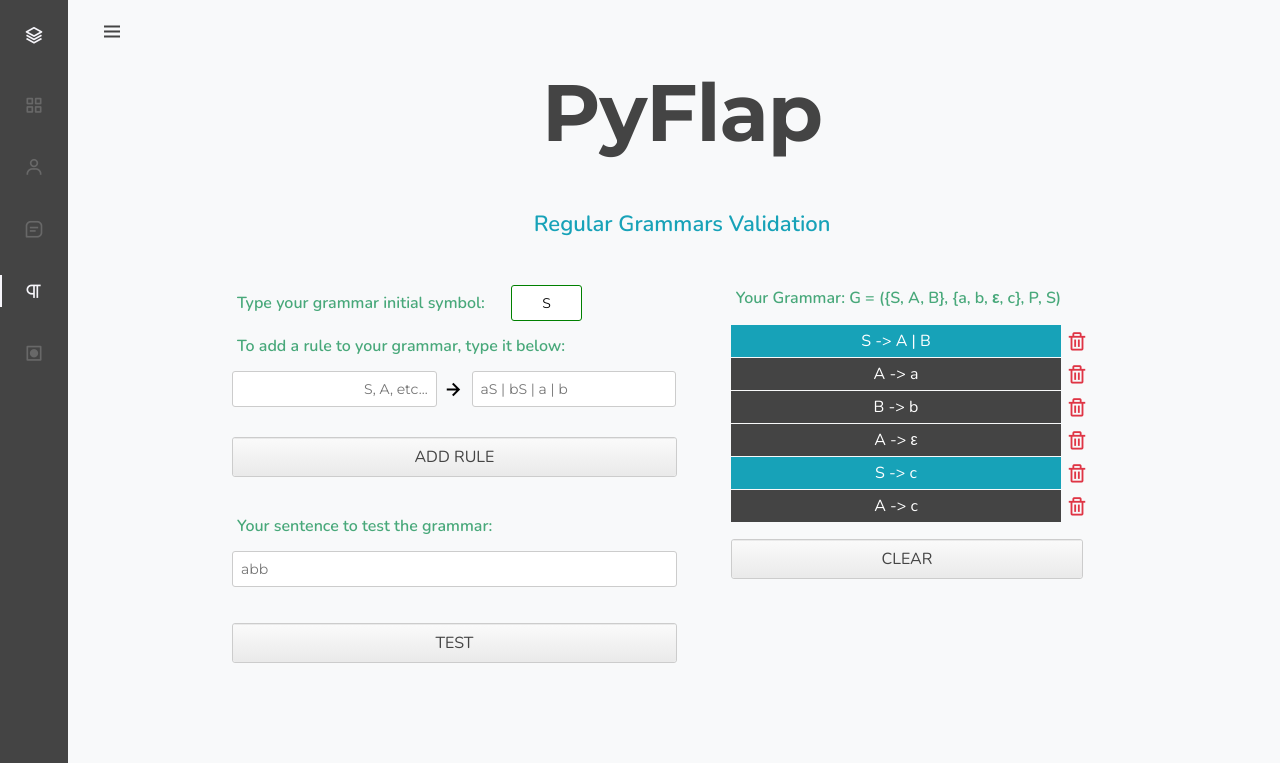
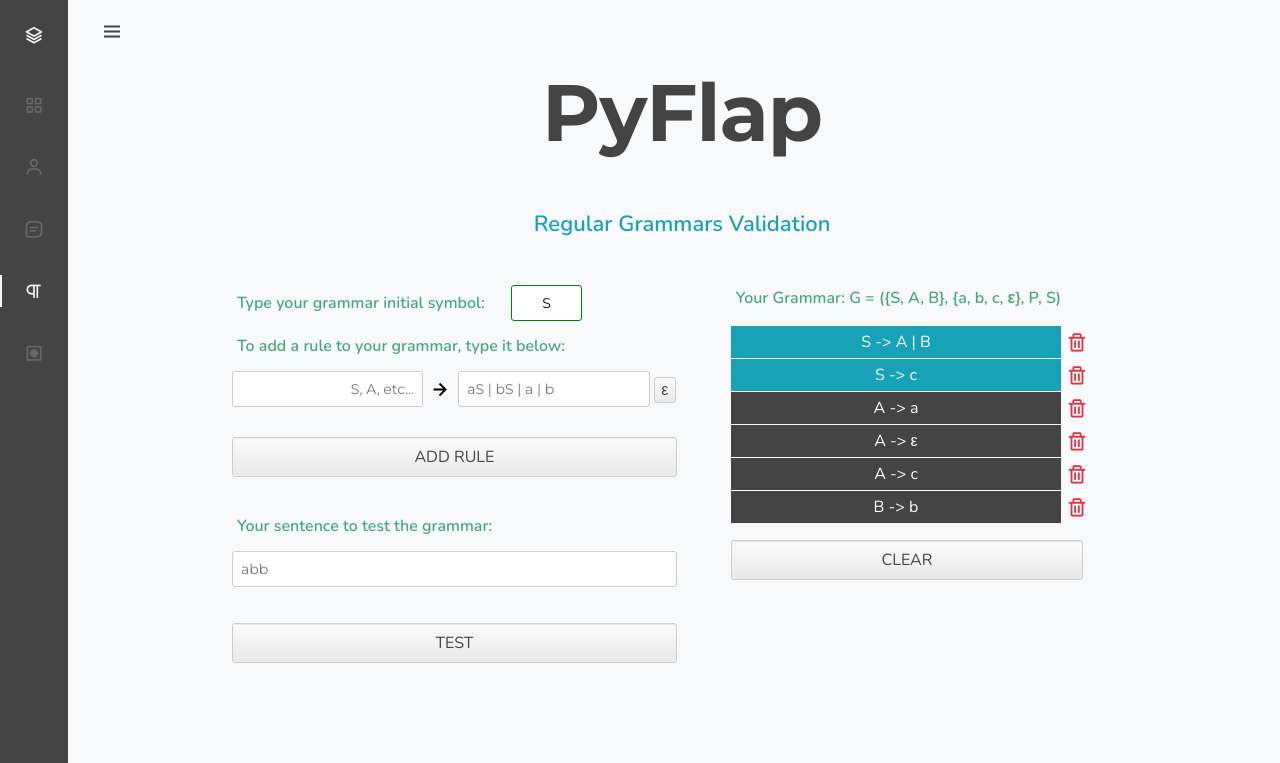
Before and after one commit to SeaSkyThe/PyFlap, a Django app: page /grammars/ in a window 1280 px wide. Shown: the top 763 px of the page. Run offline with Django 3.2, Linux system fonts and the light colour scheme; data comes from the database, SQL or seed files in the repository; both versions use the stored data as it was after the commit; some libraries are stand-ins or nearby versions.

Commit message:
Ordering rules list - Grammar

```diff
--- a/PyFlap/grammars/models.py
+++ b/PyFlap/grammars/models.py
@@ -38,7 +38,11 @@
                     if symbol.islower() and not symbol in terminals:
                         terminals.append(symbol)
 
-        definition = f"G = ({{{', '.join(non_terminals)}}}, {{{', '.join(terminals)}}}, P, {self.initial})"
+        non_terminals.remove(self.initial) # removendo o simbolo inicial para ordernar a lista e manter ele em primeiro
+        non_terminals.sort()
+        terminals.sort()
+
+        definition = f"G = ({{{self.initial}, {', '.join(non_terminals)}}}, {{{', '.join(terminals)}}}, P, {self.initial})"
 
         return definition
 
--- a/PyFlap/grammars/views.py
+++ b/PyFlap/grammars/views.py
@@ -44,7 +44,7 @@
     else: # caso seja uma GET REQUEST (ou seja, chamando a pagina)
         context['grammarform'] = GrammarForm(initial={'grammarInitial': grammar.initial}) # Passando os formularios que serão exibidos
         context['grammartestform'] = GrammarTestForm()
-        context['rules_objects'] = Rule.get_all(grammar.pk) # Enviando todas as regras da gramática para o template
+        context['rules_objects'] = Rule.get_all(grammar.pk).order_by('left_side')# Enviando todas as regras da gramática para o template
         context['grammar_definition'] = grammar.generate_definition()
         context['grammar'] = grammar
 
--- a/PyFlap/static/css/grammars/grammars-page.css
+++ b/PyFlap/static/css/grammars/grammars-page.css
@@ -73,7 +73,7 @@
     margin-top: 1em;
     margin-bottom: 1em;
     color: black;
-    width: 46%;
+    width: 43%;
 }
 
 input#grammar_initial {
@@ -128,6 +128,31 @@
 }
 
 /* BUTTONS */
+button#empty_string_rule_button {
+    text-align: center;
+    width: 5%;
+    background: #eaeaea;
+
+    height: auto;
+    padding: 0;
+    border: 1px solid #ccc;
+    border-radius: 3px 3px 3px 3px;
+    display: inline;
+
+
+    cursor: pointer;
+    border-radius: 3px;
+    background-image: -moz-linear-gradient(#fafafa, #eaeaea);
+    background-image: -webkit-linear-gradient(#fafafa, #eaeaea);
+    background-image: linear-gradient(#fafafa, #eaeaea);
+    background-repeat: repeat-x;
+    color: #444444;
+}
+
+button#empty_string_rule_button:hover {
+    border-color: black;
+}
+
 #test_button_div {
     margin-top: 1em;
     padding: 0;
--- a/PyFlap/static/js/grammars/grammars.js
+++ b/PyFlap/static/js/grammars/grammars.js
@@ -49,7 +49,7 @@
 
 // INPUT DO LADO DIREITO DA REGRA
 grammar_right_side_input.addEventListener("input", function (event) {
-    if (matchPattern(this.value)) { // Se for uma letra ou "|" ou " "
+    if (matchPattern(this.value) || this.value === "ε") { // Se for uma letra ou "|" ou " " ou ε
 
         this.style.borderColor = 'green';
     }
@@ -70,7 +70,7 @@
     if (typeof string !== 'string') {
         return false
     }
-    return /^[a-zA-Z| ]+$/.test(string)
+    return /^[a-zA-Z|ε ]+$/.test(string)
 }
 function isLetter(character) {
     if (typeof character !== 'string') {
@@ -85,3 +85,12 @@
     }
     return false
 }
+
+
+// EVENT LISTENER BOTAO DE CADEIA VAZIA
+const empty_button = document.getElementById("empty_string_rule_button")
+
+empty_button.addEventListener("click", function (event) {
+    grammar_right_side_input.value = grammar_right_side_input.value + 'ε';
+    grammar_right_side_input.dispatchEvent(new Event("input"));
+});
--- a/PyFlap/templates/grammars/index.html
+++ b/PyFlap/templates/grammars/index.html
@@ -32,6 +32,7 @@
                                     {{ grammarform.grammarRuleLeft }}
                                     <i class='bx bx-right-arrow-alt' id="rule_arrow"></i>
                                     {{ grammarform.grammarRuleRight }}
+                                    <button id="empty_string_rule_button" type="button" class="btn">ε</button>
                                 </td>
                             </tr>
                             <tr>
@@ -85,20 +86,32 @@
 
                             </tr>
                             <!-- REGRAS - CADA REGRA É UMA TABLE ROW -->
+
+                            {% comment %} REGRAS REFERENTES AO SIMBOLO INICIAL {% endcomment %}
                             {% for rule in rules_objects %}
                                 <tr class="rule_row" >
                                     {% if rule.left_side == grammar.initial %}
                                         <td class="rule" style="background-color: #17A2B8;">
                                             <p style="display:inline; ">{{rule.left_side|replaceSeparator}} -> {{rule.right_side|replaceSeparator}}</p>
                                         </td>
-                                    {% else %}
+                                        <td>
+                                            <a href="{% url 'delete_rule' rule.id %}"><i class='bx bx-trash delete_rule_icon'></i></a>
+                                        </td>
+                                    {% endif %}
+
+                                </tr>
+                            {% endfor %}
+                            {% comment %} RESTANTE DAS REGRAS, EM ORDEM ALFABETICA (DE ACORDO COM O LADO ESQUERDO) {% endcomment %}
+                            {% for rule in rules_objects %}
+                                <tr class="rule_row" >
+                                    {% if rule.left_side != grammar.initial %}
                                         <td class="rule">
                                             <p style="display:inline">{{rule.left_side|replaceSeparator}} -> {{rule.right_side|replaceSeparator}}</p>
                                         </td>
+                                        <td>
+                                            <a href="{% url 'delete_rule' rule.id %}"><i class='bx bx-trash delete_rule_icon'></i></a>
+                                        </td>
                                     {% endif %}
-                                    <td>
-                                        <a href="{% url 'delete_rule' rule.id %}"><i class='bx bx-trash delete_rule_icon'></i></a>
-                                    </td>
                                 </tr>
                             {% endfor %}
 
```
Also changed, not shown: PyFlap/db.sqlite3.
